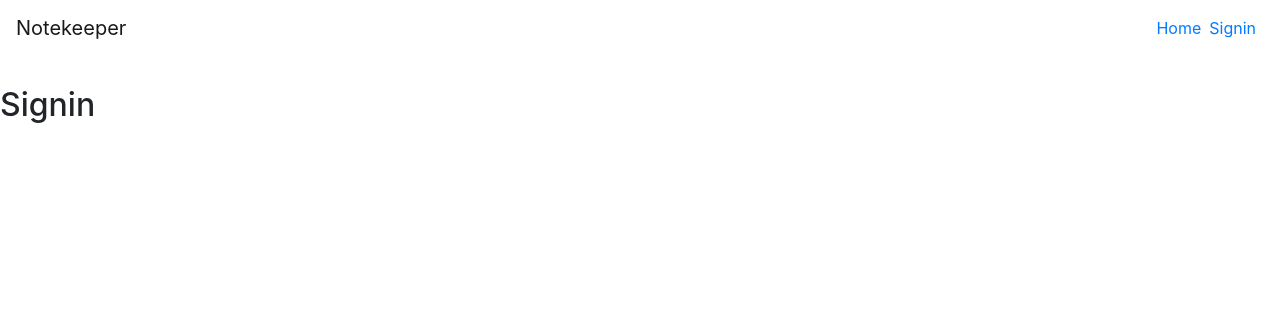
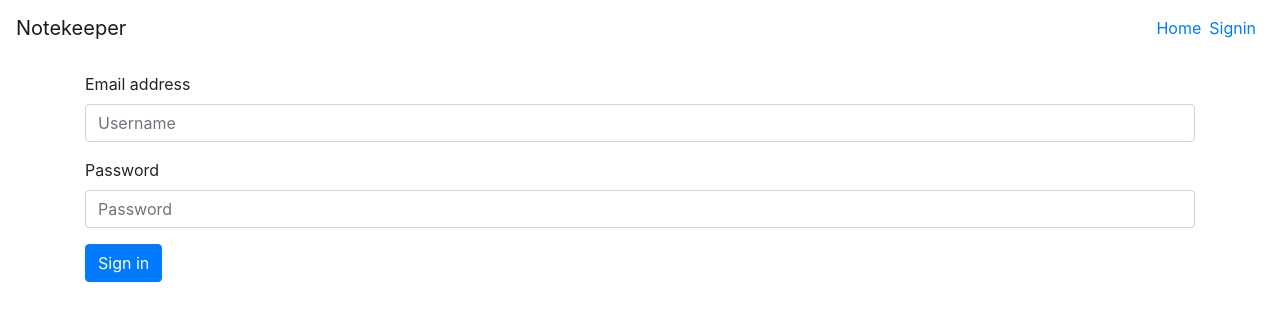
Before and after one commit to JessT8/note-keeping, a React (Create React App) app in the folder client/: page /signin in a window 1280 px wide. Shown: the top 320 px of the page. Built offline with nearby package versions, Linux system fonts and the light colour scheme; no server answers.

Commit message:
Signin page

```diff
--- a/client/src/App.js
+++ b/client/src/App.js
@@ -5,10 +5,10 @@ import {
   BrowserRouter as Router,
   Switch,
   Route,
-  Link,
-  Redirect
+  Link
 } from "react-router-dom";
 import Home from './home'
+import SignIn from './signin'
 
 function App() {
   return (
@@ -34,19 +34,13 @@ function App() {
                     <Home/>
                 </Route>
                 <Route path="/signin">
-                    <Signin />
+                    <SignIn />
                 </Route>
             </Switch>
     </Router>
   );
 }
 
-function Signin() {
-  return (
-    <div>
-      <h2>Signin</h2>
-    </div>
-  );
-}
+
 
 export default App;
--- a/client/src/signin.js
+++ b/client/src/signin.js
@@ -0,0 +1,49 @@
+import React, { useState } from 'react';
+import './App.css';
+import { gql, useLazyQuery} from '@apollo/client';
+
+const SIGN_IN = gql`query SignIn($userInput: UserInput!){
+        signIn(userInput: $userInput)
+  }`;
+
+function SignIn() {
+    const  [getUser]= useLazyQuery(SIGN_IN);
+    const [values, setValues] = useState({username:'', password:''});
+  return (
+    <div className="container">
+        <form>
+            <div className="form-group">
+                <label htmlFor="username">Email address</label>
+                <input className="form-control"
+                       id="username"
+                       placeholder="Username"
+                       value={values.username}
+                       onChange={e=>{setValues({...values,"username":e.target.value})}}
+                       />
+            </div>
+            <div className="form-group">
+                <label htmlFor="password">Password</label>
+                <input type="password"
+                       className="form-control"
+                       id="password"
+                       name="password"
+                       placeholder="Password"
+                       value={values.password}
+                       onChange={e=>{setValues({...values,"password":e.target.value})}}
+                />
+            </div>
+            <button type="submit"
+                    className="btn btn-primary"
+                    onClick={(e)=>{
+                        e.preventDefault();
+                         getUser({variables:{userInput:{username:values.username, password:values.password}}})}
+                    }
+                    >
+                    Sign in
+            </button>
+        </form>
+    </div>
+  );
+}
+
+export default SignIn;
```
